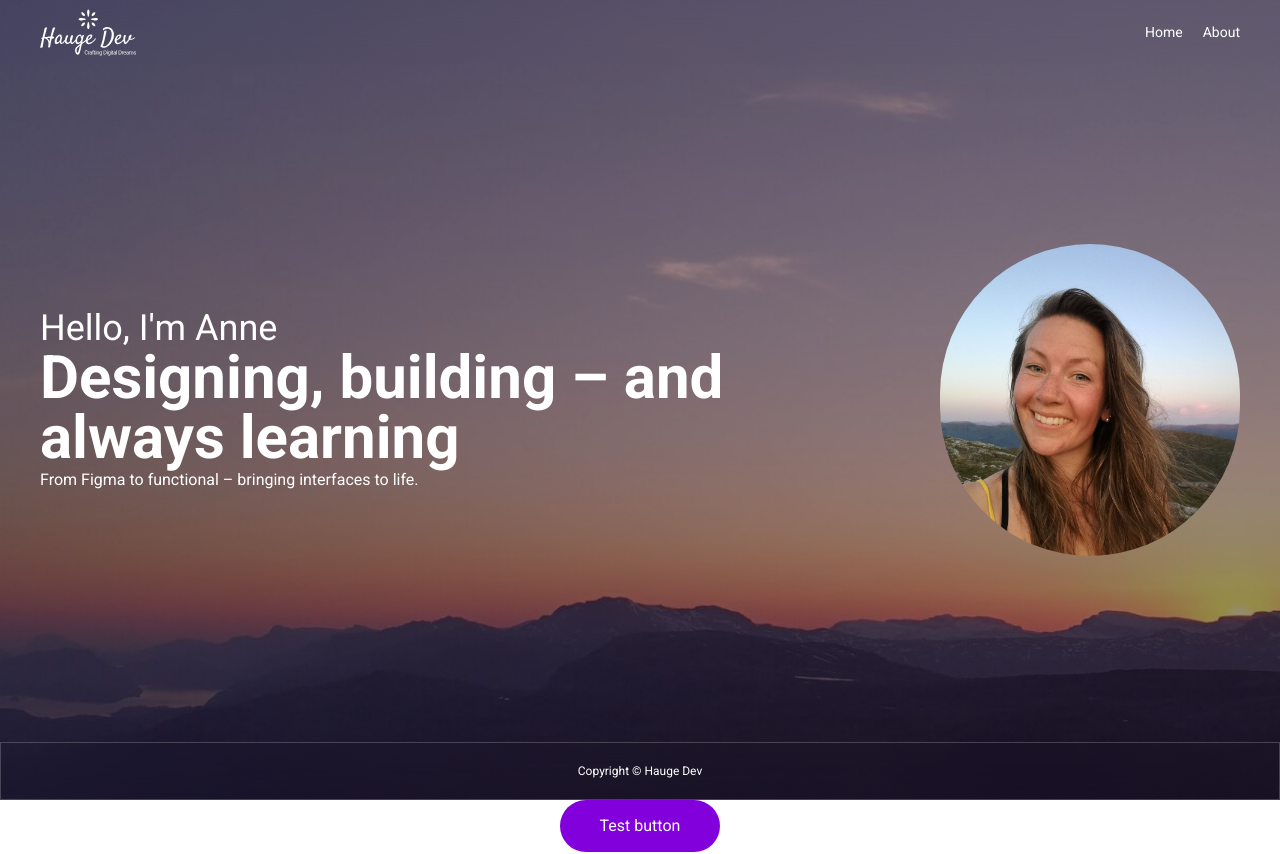
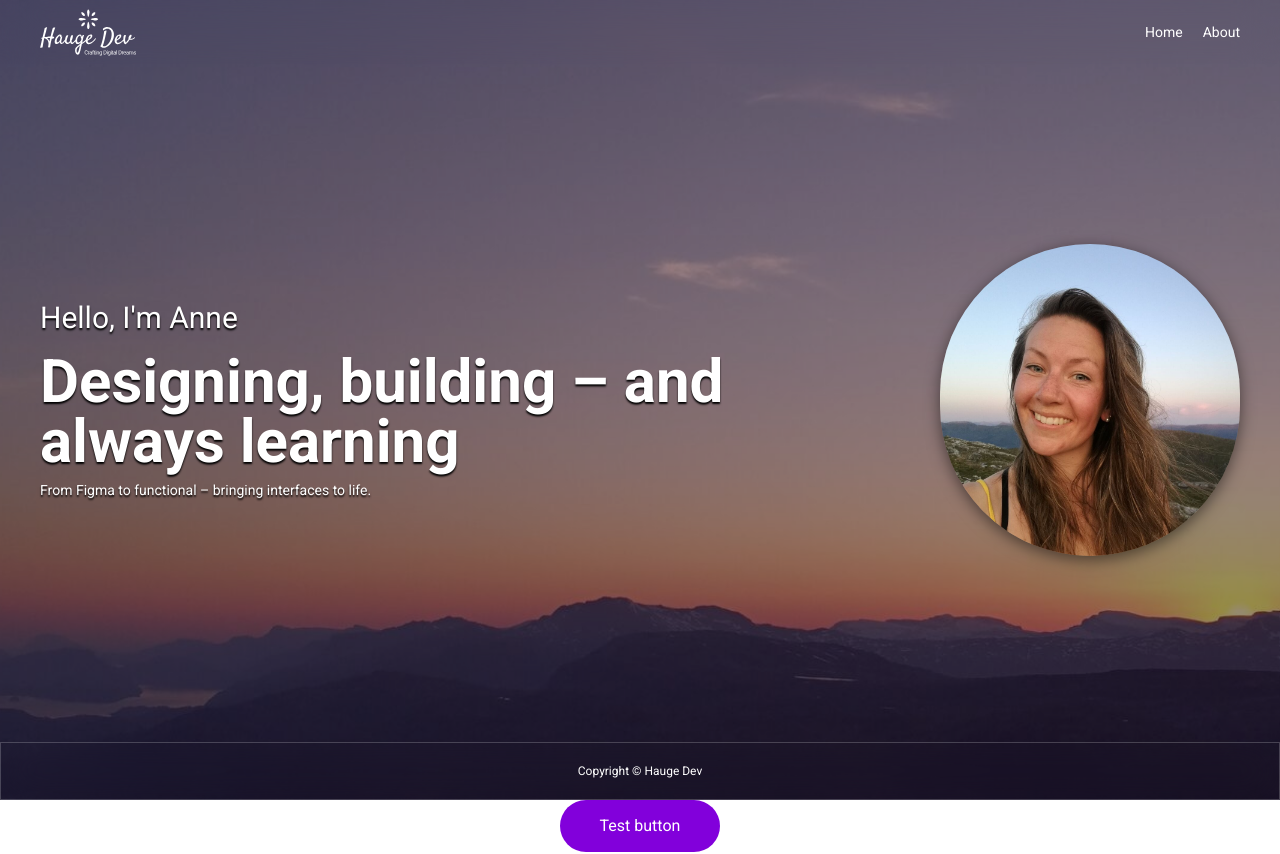
Before and after one commit to annechh/portfolio-2, a React (Vite) app: page / in a window 1280 px wide. Shown: the top 854 px of the page. Built offline with nearby package versions, Linux system fonts and the light colour scheme.

Commit message:
chore: update introduction section

```diff
--- a/src/components/Introduction.tsx
+++ b/src/components/Introduction.tsx
@@ -3,12 +3,16 @@ import { introductionData } from '../assets/data';
 export default function Introduction() {
   return (
     <section className="min-h-screen flex flex-col-reverse lg:flex-row justify-center items-center gap-10 max-w-3xl lg:max-w-7xl xl:max-w-[1650px] w-full px-5 lg:px-10">
-      <div className="">
-        <p className="text-base md:text-3xl lg:text-4xl">{introductionData.intro1}</p>
-        <h1 className="text-3xl md:text-4xl lg:text-6xl font-bold">{introductionData.title}</h1>
-        <p className="">{introductionData.intro2}</p>
+      <div className="flex flex-col">
+        <p className="text-base md:text-2xl lg:text-3xl text-shadow-sm pb-2 md:pb-4">
+          {introductionData.intro1}
+        </p>
+        <h1 className="text-3xl md:text-4xl lg:text-6xl font-bold text-shadow-sm">
+          {introductionData.title}
+        </h1>
+        <p className="text-xs md:text-sm text-shadow-sm pt-1 md:pt-2">{introductionData.intro2}</p>
       </div>
-      <div className="max-w-[200px] lg:max-w-[300px] w-full h-full rounded-full overflow-hidden">
+      <div className="max-w-[200px] lg:max-w-[300px] w-full h-full rounded-full overflow-hidden shadow-sm">
         <img
           src={introductionData.media.url}
           alt={introductionData.media.alt}
--- a/src/index.css
+++ b/src/index.css
@@ -10,6 +10,7 @@
   --color-deep-indigo: #262239;
   --color-sundown-blush: #7b4042;
   --shadow-sm: 0px 4px 15px 0px rgba(0, 0, 0, 0.5);
+  --text-shadow-sm: 0px 2px 2px rgba(0, 0, 0, 1);
 }
 
 html {
```
